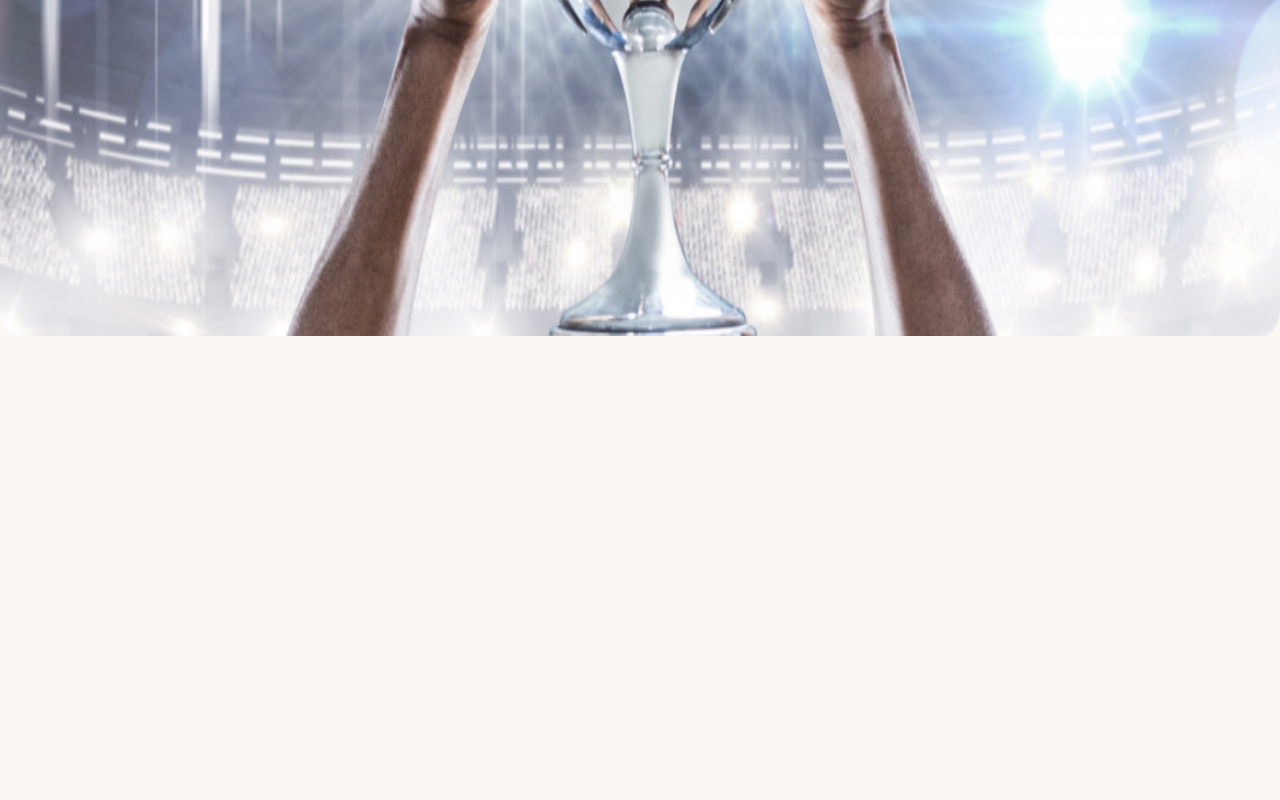
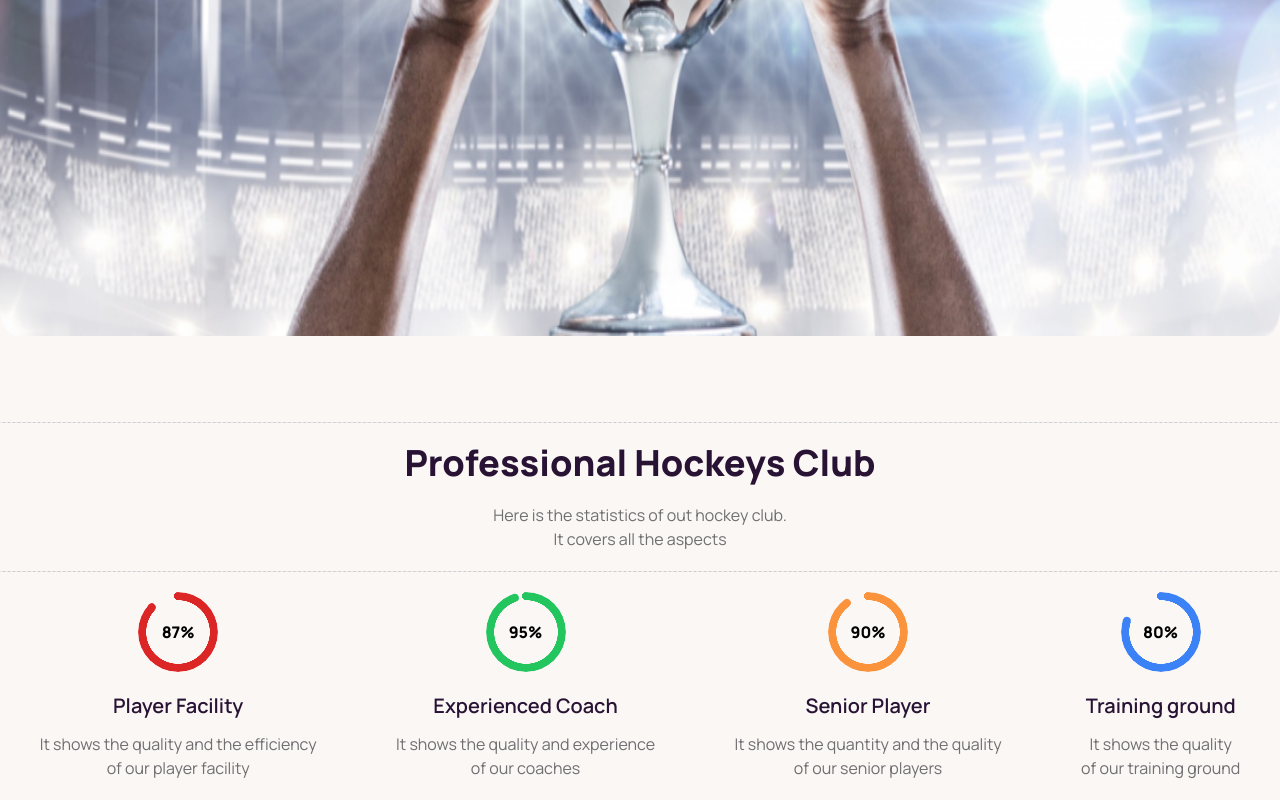
Before and after one commit to Sadman-Chowdhury/B9A3-Hockeys, a plain HTML site: page index.html in a window 1280 px wide. Shown: the part 624-1424 px from the top of the page. Before the commit the page ends 966 px from the top, so only its background shows below. Drawn offline with nearby package versions, Linux system fonts and the light colour scheme; grey boxes are pictures that could not be loaded.

Commit message:
Hockey club added

```diff
--- a/index.html
+++ b/index.html
@@ -75,7 +75,37 @@
             </p>
           </div>
     </header>
-    <main class="">
+    <main class="container mx-auto">
+        <!-- Hockey club-->
+        <section class="mt-20">
+            <hr class="border-dashed mb-5 bg-[#13131833]">
+            <h1 class="text-4xl font-extrabold text-center">Professional Hockeys Club</h1>
+            <p class="text-center mt-5 text-[#13131899]">Here is the statistics of out hockey club.<br>It covers all the aspects</p>
+            <hr class="border-dashed mt-5 mb-5 bg-[#13131833]">
+            <!-- Progress container -->
+            <div class="flex flex-col lg:flex-row justify-around">
+                <div class="text-center mb-5">
+                    <div class="radial-progress text-red-600" style="--value:87;" role="progressbar"><div class="text-black font-extrabold">87%</div></div>
+                    <h4 class="text-xl font-semibold mt-5">Player Facility</h4>
+                    <p class="text-[#13131899] mt-3">It shows the quality and the efficiency<br>of our player facility</p>
+                </div>
+                <div class="text-center mb-5">
+                    <div class="radial-progress text-green-500" style="--value:95;" role="progressbar"><div class="text-black font-extrabold">95%</div></div>
+                    <h4 class="text-xl font-semibold mt-5">Experienced Coach</h4>
+                    <p class="text-[#13131899] mt-3">It shows the quality and experience<br>of our coaches</p>
+                </div>
+                <div class="text-center mb-5">
+                    <div class="radial-progress text-orange-400" style="--value:90;" role="progressbar"><div class="text-black font-extrabold">90%</div></div>
+                    <h4 class="text-xl font-semibold mt-5">Senior Player</h4>
+                    <p class="text-[#13131899] mt-3">It shows the quantity and the quality<br>of our senior players</p>
+                </div>
+                <div class="text-center mb-5">
+                    <div class="radial-progress text-blue-500" style="--value:80;" role="progressbar"><div class="text-black font-extrabold">80%</div></div>
+                    <h4 class="text-xl font-semibold mt-5">Training ground</h4>
+                    <p class="text-[#13131899] mt-3">It shows the quality<br>of our training ground</p>
+                </div>
+            </div>
+        </section>
 
     </main>
     <footer>
```
